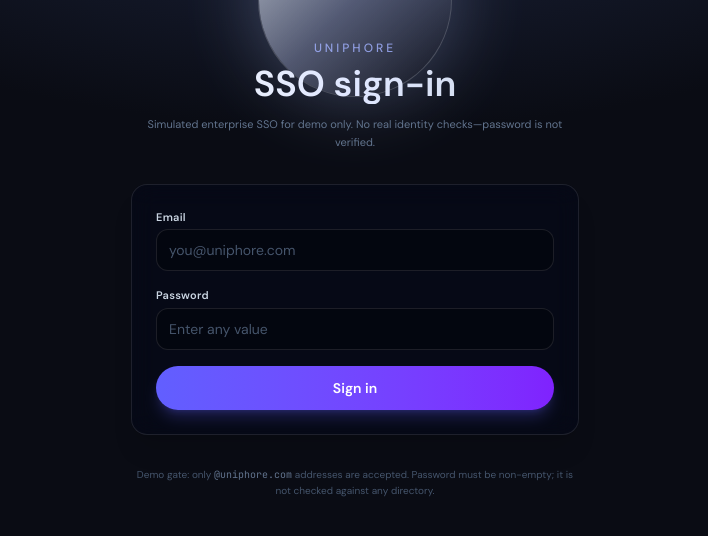
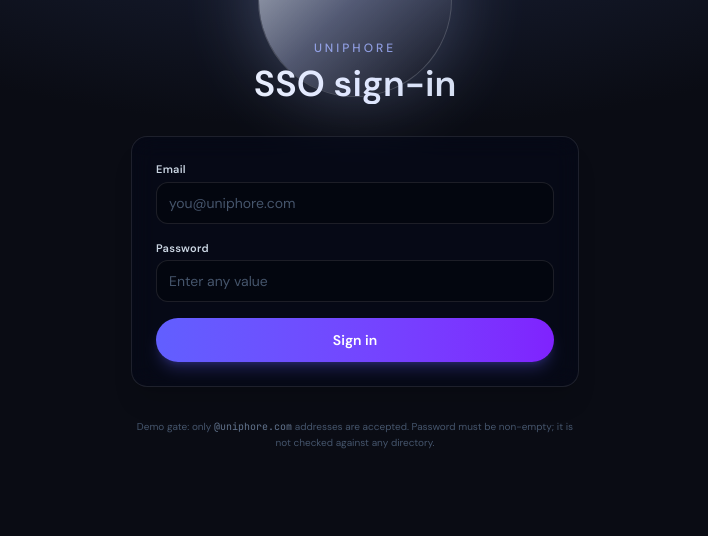
Before and after one commit to Rahul-Kaura/InfrastructureComplianceScanner, a Next.js app: page / in a window 1280 px wide. Shown: the top 536 px of the page, without its empty margins (285-993 px from the left). Built offline with nearby package versions, Linux system fonts and the light colour scheme.

Commit message:
Remove demo SSO subtitle from login header

```diff
--- a/src/components/UniphoreSsoLogin.tsx
+++ b/src/components/UniphoreSsoLogin.tsx
@@ -61,9 +61,6 @@
         <h1 className="mt-2 bg-gradient-to-r from-slate-100 via-indigo-100 to-slate-300 bg-clip-text text-3xl font-semibold text-transparent md:text-4xl">
           SSO sign-in
         </h1>
-        <p className="mx-auto mt-3 max-w-md text-[11px] leading-relaxed text-slate-500">
-          Simulated enterprise SSO for demo only. No real identity checks—password is not verified.
-        </p>
       </header>
 
       <div className="relative z-10 rounded-2xl border border-white/10 bg-slate-950/50 p-6 shadow-xl backdrop-blur-md">
```
